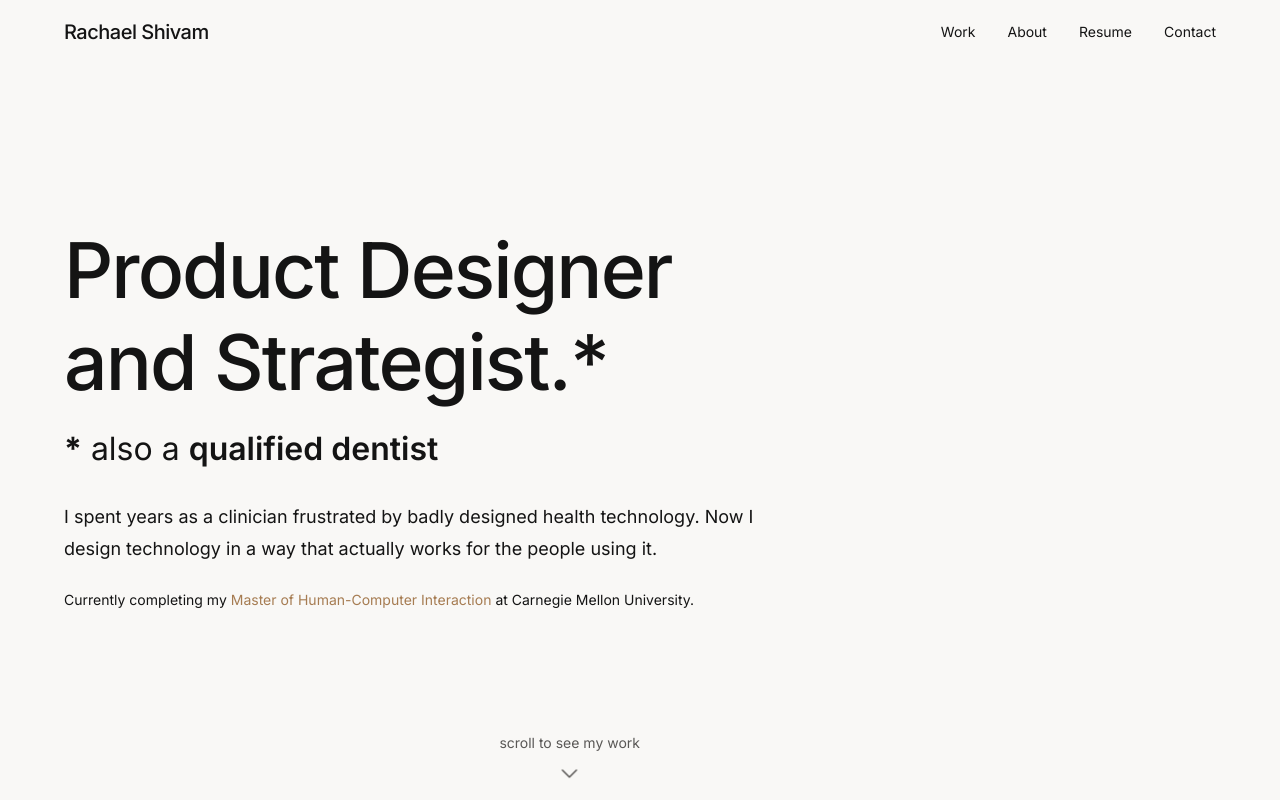
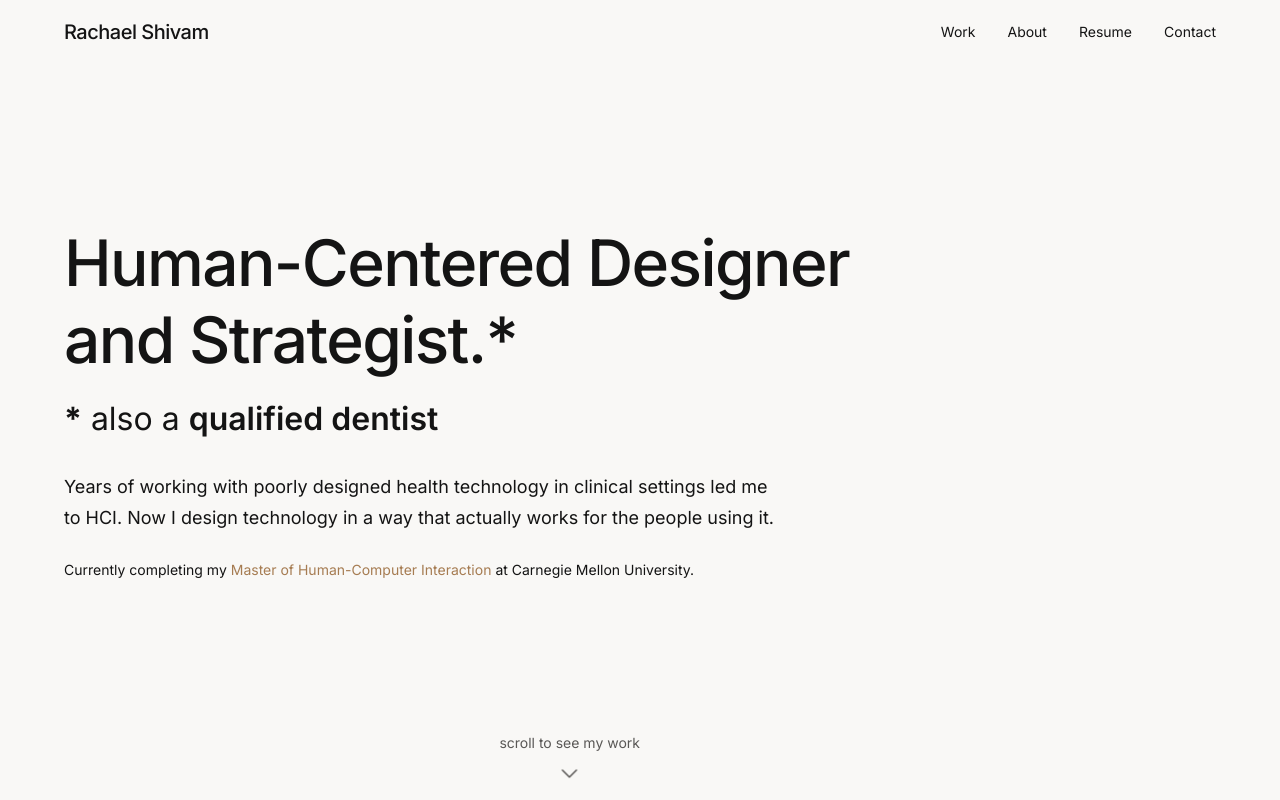
Before and after one commit to rachaelshivam/portfolio, a Next.js app: page / in a window 1280 px wide. Shown: the top 800 px of the page. Built offline with nearby package versions, Linux system fonts and the light colour scheme.

Commit message:
hero section wording change

```diff
--- a/components/Hero.tsx
+++ b/components/Hero.tsx
@@ -27,9 +27,9 @@ export default function Hero() {
         <div className="max-w-3xl">
           <h1
             id="hero-heading"
-            className="font-bold text-[clamp(3rem,6vw,5rem)] leading-[var(--leading-tight)] tracking-tight"
+            className="font-bold text-[clamp(2.5rem,5vw,4rem)] leading-[var(--leading-tight)] tracking-tight"
           >
-            Product Designer<br />and Strategist.*
+            <span className="whitespace-nowrap">Human-Centered Designer</span><br />and Strategist.*
           </h1>
 
           <p
@@ -43,8 +43,7 @@ export default function Hero() {
             className="mt-[1.5rem] max-w-[720px] text-[1rem] leading-[var(--leading-relaxed)] sm:text-[1.125rem] opacity-0 animate-fade-in"
             style={{ animationDelay: '1s' }}
           >
-            I spent years as a clinician frustrated by badly designed health
-            technology. Now I design technology in a way that actually works
+            Years of working with poorly designed health technology in clinical settings led me to HCI. Now I design technology in a way that actually works
             for the people using it.
           </p>
 
```
